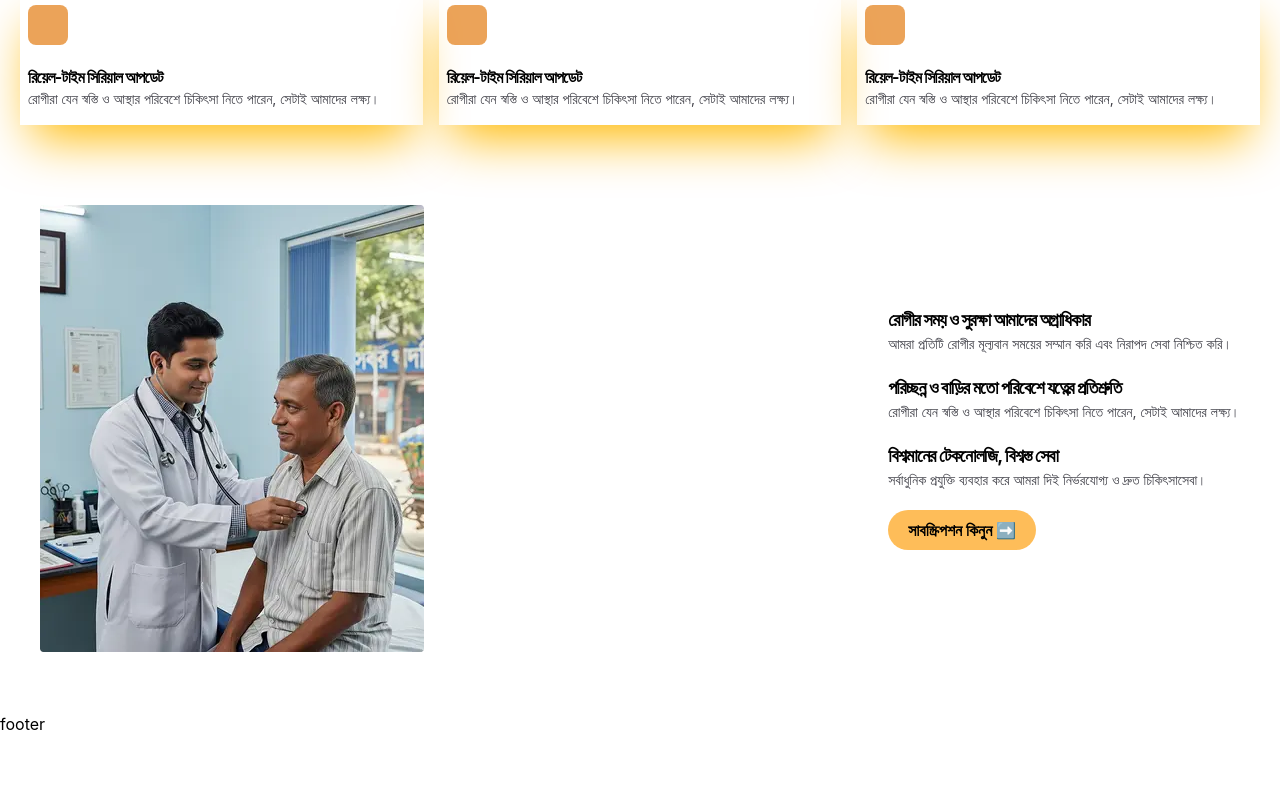
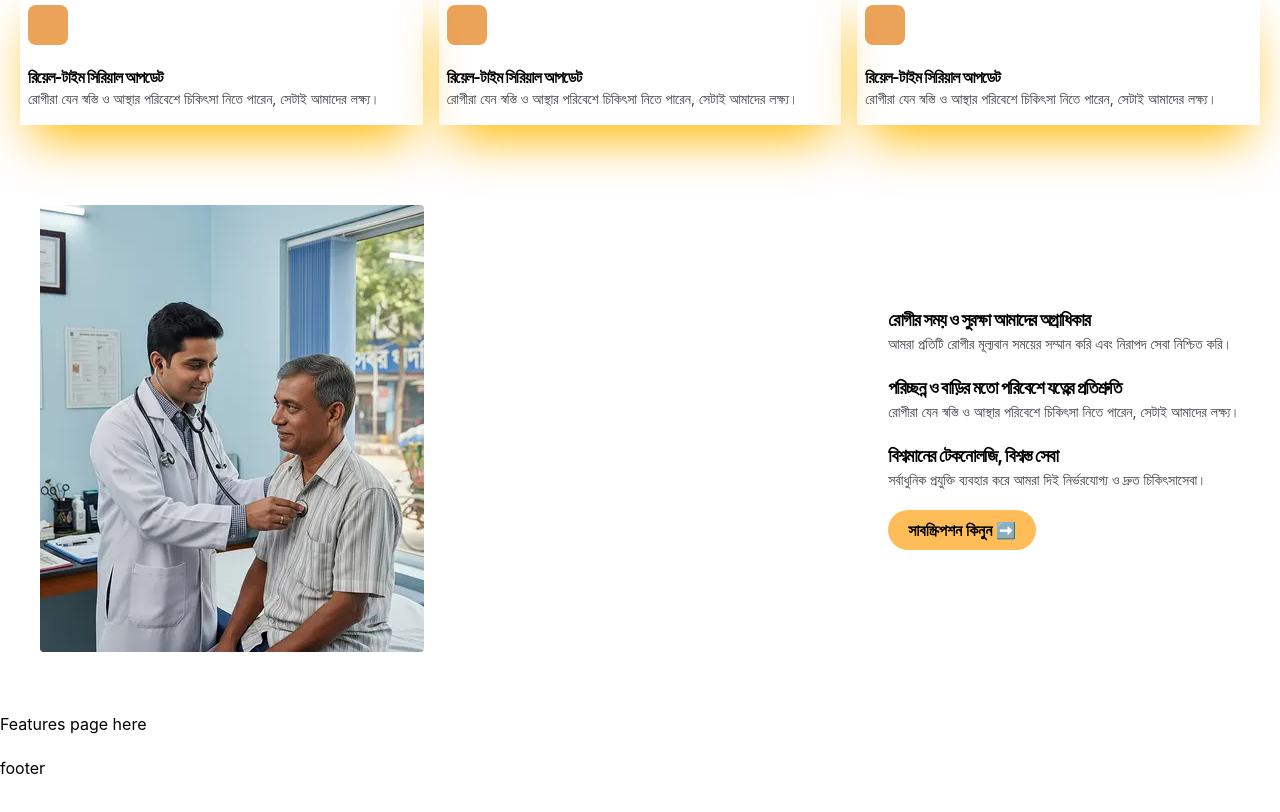
Before and after one commit to itsFakhrulIslam/react_projects, a React (Vite) app in the folder project1/: page / in a window 1280 px wide. Shown: the part 2314-3126 px from the top of the page. Before the commit the page ends 3100 px from the top, so only its background shows below. Built offline with nearby package versions, Linux system fonts and the light colour scheme.

Commit message:
features components mount

```diff
--- a/project1/src/layouts/MainLayouts.jsx
+++ b/project1/src/layouts/MainLayouts.jsx
@@ -2,6 +2,7 @@ import Footer from "../components/Footer";
 import Navbar from "../components/Navbar";
 import Banner from "../sections/Banner";
 import Counter from "../sections/Counter";
+import Features from "../sections/Features";
 import Services from "../sections/Services";
 
 const MainLayouts = () => {
@@ -13,10 +14,11 @@ const MainLayouts = () => {
       <Banner />
       <Counter />
       <Services />
+      <Features />
 
       <Footer />
 
-       <a
+      <a
         href="#navigate"
         className="transition duration-300 shadow-md py-2 px-5 rounded-full font-bold  bg-amber-500 z-40 sticky bottom-0"
         type="button"
--- /dev/null
+++ b/project1/src/sections/Features.jsx
@@ -0,0 +1,9 @@
+const Features = () => {
+    return (
+        <div>
+            <h1>Features page here</h1>
+        </div>
+    );
+};
+
+export default Features;
```
